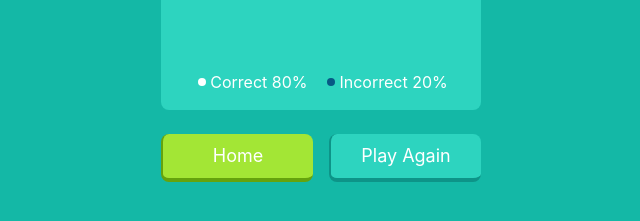
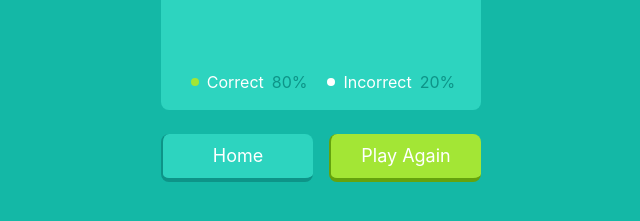
Before and after one commit to Staci082/Quiz-App, a React (Vite) app in the folder quiz-app/: page /results in a window 1280 px wide. Shown: the part 329-550 px from the top of the page, without its empty margins (319-959 px from the left). Built offline with nearby package versions, Linux system fonts and the light colour scheme.

Commit message:
selected category working bottomelement

```diff
--- a/quiz-app/src/App.jsx
+++ b/quiz-app/src/App.jsx
@@ -21,7 +21,7 @@ const router = [
 function App() {
     return (
         <>
-        <div className="flex justify-center min-h-full text-white min-h-screen  bg-teal-500 text-center ">
+        <div className="flex justify-center text-white min-h-screen  bg-teal-500 text-center ">
             <Routes>
                 {router.map((item) => (
                         <Route path={item.path} element={item.element} key={item.path}/>
--- a/quiz-app/src/pages/Homepage.jsx
+++ b/quiz-app/src/pages/Homepage.jsx
@@ -53,13 +53,16 @@ function Homepage() {
     ];
     const [selectedAmount, setSelectedAmount] = useState(null);
     const [selectedLevel, setSelectedLevel] = useState(null);
+    const [selectedCategory, setSelectedCategory] = useState(null);
     const [showBottomElement, setShowBottomElement] = useState(false);
 
-    const openBottomElement = () => {
+    const openBottomElement = (category) => {
+        setSelectedCategory(category);
         setShowBottomElement(true);
     };
 
     const closeBottomElement = () => {
+        setSelectedCategory(null);
         setShowBottomElement(false);
     };
 
@@ -85,7 +88,7 @@ function Homepage() {
                 <main className="grid grid-cols-2 sm:grid-cols-4 gap-6">
                     {categories.map((item) => (
                         <button
-                            onClick={openBottomElement}
+                            onClick={() => openBottomElement(item.title)}
                             key={item.title}
                             className={`flex-col w-38 h-28 outline-white rounded-lg relative inline-flex group items-center justify-center px-3.5 py-2 m-1 border-b-4 border-l-2 active:border-lime-600 active:shadow-none shadow-lg bg-gradient-to-tr from-lime-400 to-lime-600 border-lime-700 text-white active:translate-y-2`}
                         >
@@ -99,22 +102,23 @@ function Homepage() {
                 {showBottomElement && (
                     <div className="fixed bottom-0 p-10 pt-5 bg-gradient-to-bl from-teal-400 to-teal-600 border-teal-700 flex flex-col items-center gap-5 rounded-t-3xl lg:max-w-[35%] md:max-w-[50%] w-full">
                         <button onClick={closeBottomElement} className="flex justify-center items-center">
-                            <div className="self-center w-10 cursor-pointer h-1 bg-gray-300 rounded-xl mb-7"></div>
+                            <div className="self-center w-10 cursor-pointer h-1 bg-gray-300 rounded-xl mb-5"></div>
                         </button>
+                        <h2 className="text-lime-400 font-bold text-3xl mb-2">{selectedCategory}</h2>
                         <b>Amount of questions</b>
                         <div className="flex gap-4 justify-center" role="group">
                             <button className="border-solid border-2 border-white py-1 px-4 rounded-3xl focus:ring focus:ring-lime-400">10</button>
                             <button className="border-solid border-2 border-white py-1 px-4 rounded-3xl focus:ring focus:ring-lime-400">20</button>
                             <button className="border-solid border-2 border-white py-1 px-4 rounded-3xl focus:ring focus:ring-lime-400">30</button>
                         </div>
-                        <b>Choose the level</b>
+                        <b>Difficulty level</b>
                         <div className="flex gap-4 justify-center" role="group">
                             <button className="border-solid border-2 border-white py-1 px-4 rounded-3xl focus:ring focus:ring-lime-400">Easy</button>
                             <button className="border-solid border-2 border-white py-1 px-4 rounded-3xl focus:ring focus:ring-lime-400">Medium</button>
                             <button className="border-solid border-2 border-white py-1 px-4 rounded-3xl focus:ring focus:ring-lime-400">Hard</button>
                         </div>
 
-                        <a href="/questions" className="bg-white active:translate-y-1 text-gray-400 py-2 mt-2 rounded-xl max-w-[500px] border-b-4 border-l-2 border-gray-400  min-w-[300px]">Play</a>
+                        <a href="/questions" className="bg-white active:translate-y-1 text-lime-400 py-2 mt-2 rounded-xl max-w-[500px] font-bold border-b-4 border-l-2 border-lime-400  min-w-[300px]">Play</a>
                     </div>
                 )}
             </section>
--- a/quiz-app/src/pages/Results.jsx
+++ b/quiz-app/src/pages/Results.jsx
@@ -16,20 +16,22 @@ function Results() {
                     </div>
 
                     <div className="flex gap-4 mb-4">
-                      <div className="flex items-center">
+                      <div className="flex items-center gap-1">
+                        <GoDotFill className="text-lime-400"/>
+                        <p>Correct</p>
+                        <p className="text-teal-600 ml-1"> 80%</p>
+                        </div>
+                        <div className="flex items-center gap-1">
                         <GoDotFill/>
-                        <p>Correct 80%</p>
-                        </div>
-                        <div className="flex items-center">
-                        <GoDotFill className="text-sky-800"/>
-                        <p>Incorrect 20%</p>
+                        <p>Incorrect </p>
+                        <p className="text-teal-600 ml-1"> 20%</p>
                         </div>
                     </div>
                 </div>
 
                 <div className="flex flex-row justify-center gap-4 w-80">
-                    <a href="/" className="bg-lime-400 active:translate-y-1 border-b-4 border-l-2 border-lime-600 rounded-lg basis-1/2 py-2 text-lg">Home</a>
-                    <a href="/questions" className="bg-teal-400 active:translate-y-1 border-b-4 border-l-2 border-teal-600 rounded-lg basis-1/2 py-2 text-lg">Play Again</a>
+                    <a href="/" className="bg-teal-400 active:translate-y-1 border-b-4 border-l-2 border-teal-600 rounded-lg basis-1/2 py-2 text-lg">Home</a>
+                    <a href="/questions" className="bg-lime-400 active:translate-y-1 border-b-4 border-l-2 border-lime-600 rounded-lg basis-1/2 py-2 text-lg">Play Again</a>
                 </div>
             </section>
         </>
```
